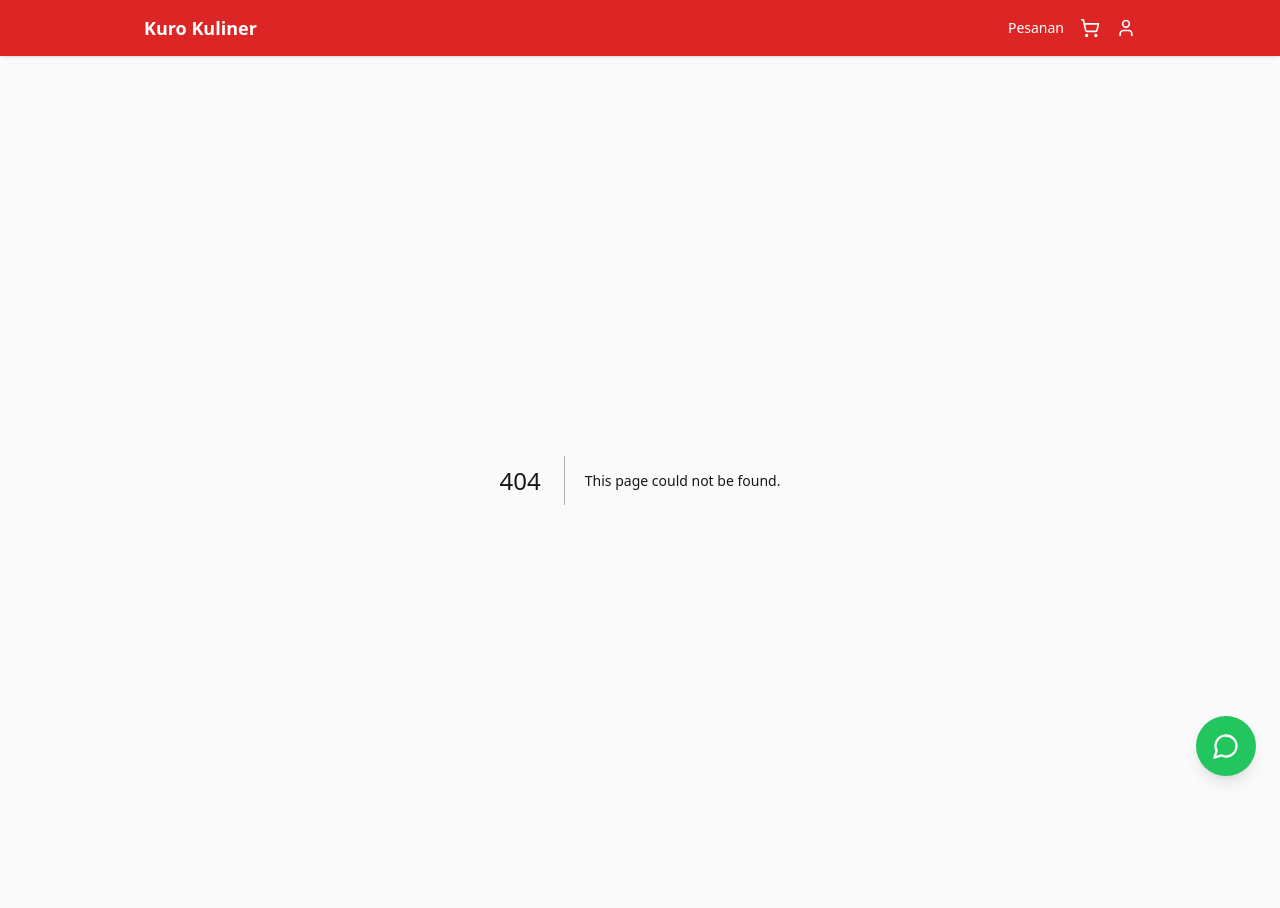
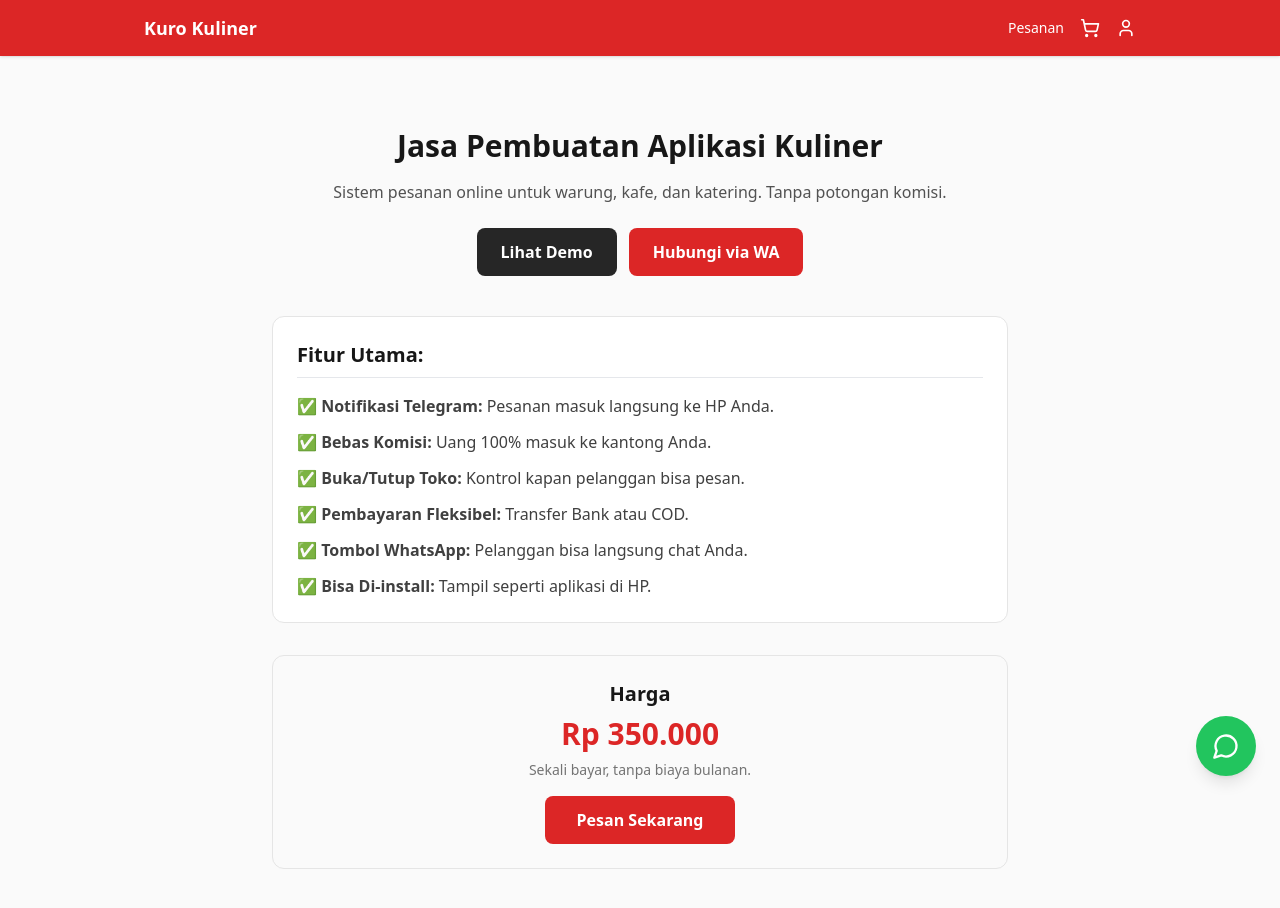
Before and after one commit to kelsencung-cmyk/kuro-kuliner, a Next.js app: page /jasa in a window 1280 px wide. Before the commit this address had no page. Shown: the top 908 px of the page. Built offline with nearby package versions, Linux system fonts and the light colour scheme.

Commit message:
Create page.tsx
Fix final jasa simple

```diff
--- /dev/null
+++ b/src/app/jasa/page.tsx
@@ -0,0 +1,45 @@
+import Link from 'next/link';
+
+export default function JasaPage() {
+  return (
+    <div className="max-w-3xl mx-auto py-12 px-4">
+      <div className="text-center mb-10">
+        <h1 className="text-3xl font-bold mb-4 text-neutral-900">
+          Jasa Pembuatan Aplikasi Kuliner
+        </h1>
+        <p className="text-neutral-600 mb-6">
+          Sistem pesanan online untuk warung, kafe, dan katering. Tanpa potongan komisi.
+        </p>
+        <div className="flex gap-3 justify-center">
+          <Link href="/" className="bg-neutral-800 text-white px-6 py-3 rounded-lg font-semibold">
+            Lihat Demo
+          </Link>
+          <a href="https://wa.me/628984365975" target="_blank" className="bg-brand-600 text-white px-6 py-3 rounded-lg font-semibold">
+            Hubungi via WA
+          </a>
+        </div>
+      </div>
+
+      <div className="bg-white border border-neutral-200 rounded-xl p-6 mb-8">
+        <h2 className="text-xl font-bold mb-4 border-b pb-2">Fitur Utama:</h2>
+        <ul className="space-y-3 text-neutral-700">
+          <li>✅ <strong>Notifikasi Telegram:</strong> Pesanan masuk langsung ke HP Anda.</li>
+          <li>✅ <strong>Bebas Komisi:</strong> Uang 100% masuk ke kantong Anda.</li>
+          <li>✅ <strong>Buka/Tutup Toko:</strong> Kontrol kapan pelanggan bisa pesan.</li>
+          <li>✅ <strong>Pembayaran Fleksibel:</strong> Transfer Bank atau COD.</li>
+          <li>✅ <strong>Tombol WhatsApp:</strong> Pelanggan bisa langsung chat Anda.</li>
+          <li>✅ <strong>Bisa Di-install:</strong> Tampil seperti aplikasi di HP.</li>
+        </ul>
+      </div>
+
+      <div className="text-center bg-neutral-50 border border-neutral-200 rounded-xl p-6">
+        <h2 className="text-xl font-bold mb-2">Harga</h2>
+        <p className="text-3xl font-black text-brand-600 mb-2">Rp 350.000</p>
+        <p className="text-sm text-neutral-500 mb-4">Sekali bayar, tanpa biaya bulanan.</p>
+        <a href="https://wa.me/628984365975" target="_blank" className="inline-block bg-brand-600 text-white px-8 py-3 rounded-lg font-bold">
+          Pesan Sekarang
+        </a>
+      </div>
+    </div>
+  );
+}
```
